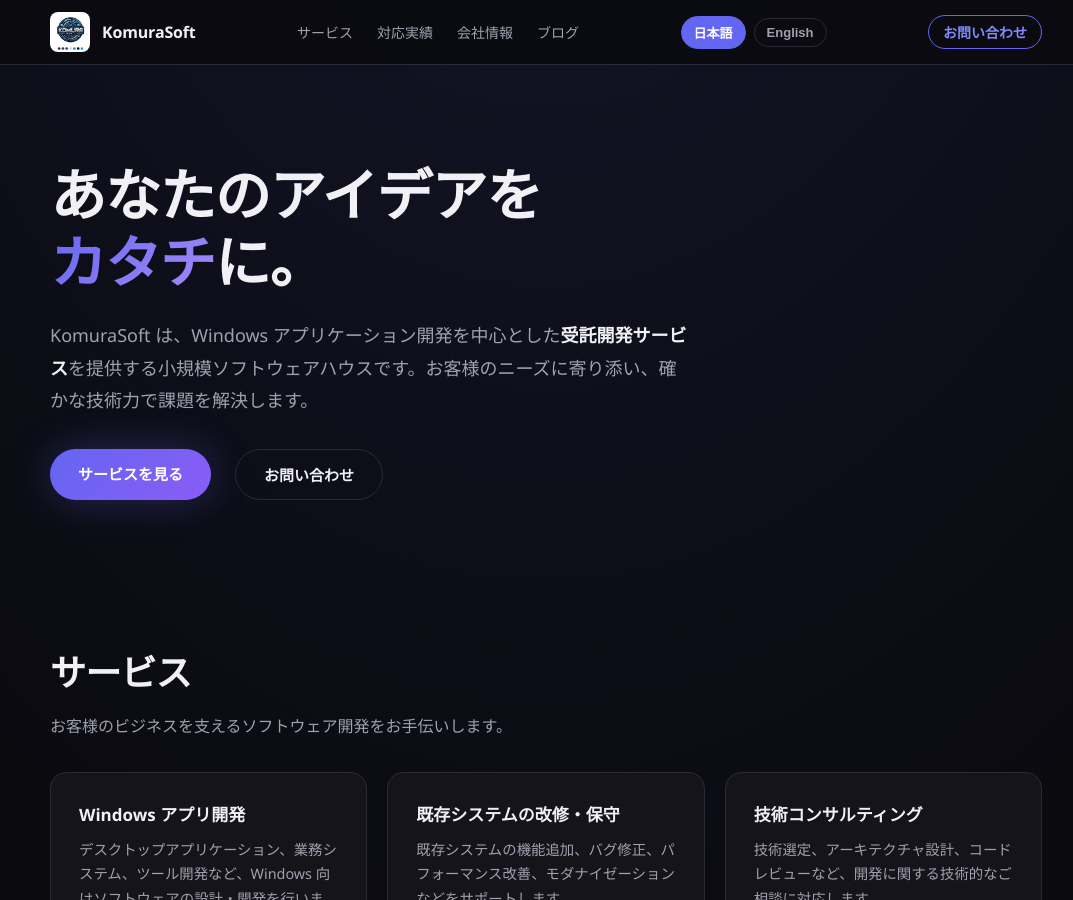
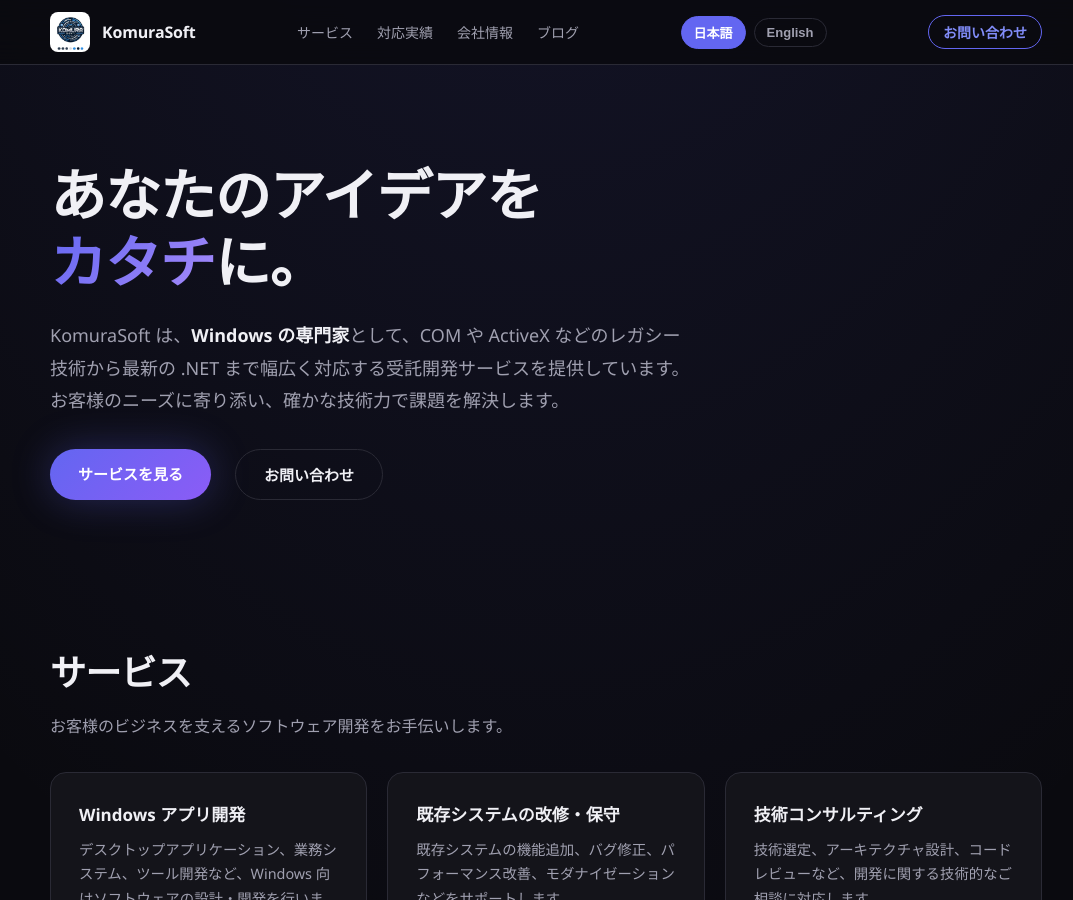
Before and after one commit to gomurin0428/KomuraSoftWeb, a Jekyll site: the page index.html, which Jekyll copies as it is, in a window 1280 px wide and 900 px high. Shown: the whole window, without its empty margins (94-1167 px from the left). Built offline with Jekyll 4.4.1, drawn with Linux system fonts in a browser that asks for light colours.

Commit message:
feat: emphasize Windows/COM/ActiveX expertise in hero section

```diff
--- a/index.html
+++ b/index.html
@@ -123,7 +123,7 @@
           <div class="hero-content">
             <h1 class="hero-title" data-i18n="heroTitle" data-i18n-html="true">あなたのアイデアを<br><span class="hero-title-accent">カタチ</span>に。</h1>
             <p class="hero-text" data-i18n="heroText" data-i18n-html="true">
-              KomuraSoft は、Windows アプリケーション開発を中心とした<strong>受託開発サービス</strong>を提供する小規模ソフトウェアハウスです。お客様のニーズに寄り添い、確かな技術力で課題を解決します。
+              KomuraSoft は、<strong>Windows の専門家</strong>として、COM や ActiveX などのレガシー技術から最新の .NET まで幅広く対応する受託開発サービスを提供しています。お客様のニーズに寄り添い、確かな技術力で課題を解決します。
             </p>
             <div class="button-group">
               <a class="button button--primary" href="#service" data-i18n="primaryButton">サービスを見る</a>
@@ -295,7 +295,7 @@
           navBlog: 'ブログ',
           consultBadge: 'お問い合わせ',
           heroTitle: 'あなたのアイデアを<br><span class=\'hero-title-accent\'>カタチ</span>に。',
-          heroText: 'KomuraSoft は、Windows アプリケーション開発を中心とした<strong>受託開発サービス</strong>を提供する小規模ソフトウェアハウスです。お客様のニーズに寄り添い、確かな技術力で課題を解決します。',
+          heroText: 'KomuraSoft は、<strong>Windows の専門家</strong>として、COM や ActiveX などのレガシー技術から最新の .NET まで幅広く対応する受託開発サービスを提供しています。お客様のニーズに寄り添い、確かな技術力で課題を解決します。',
           primaryButton: 'サービスを見る',
           secondaryButton: 'お問い合わせ',
           serviceHeading: 'サービス',
@@ -356,7 +356,7 @@
           navBlog: 'Blog',
           consultBadge: 'Contact',
           heroTitle: 'Bringing Your Ideas<br>to <span class=\'hero-title-accent\'>Life</span>.',
-          heroText: 'KomuraSoft is a small software house specializing in <strong>contract development services</strong> focused on Windows application development. We deliver solutions that align with your needs through proven technical expertise.',
+          heroText: 'KomuraSoft is a <strong>Windows specialist</strong> offering contract development services that cover everything from legacy technologies like COM and ActiveX to modern .NET. We deliver solutions that align with your needs through proven technical expertise.',
           primaryButton: 'View Services',
           secondaryButton: 'Contact Us',
           serviceHeading: 'Services',
```
